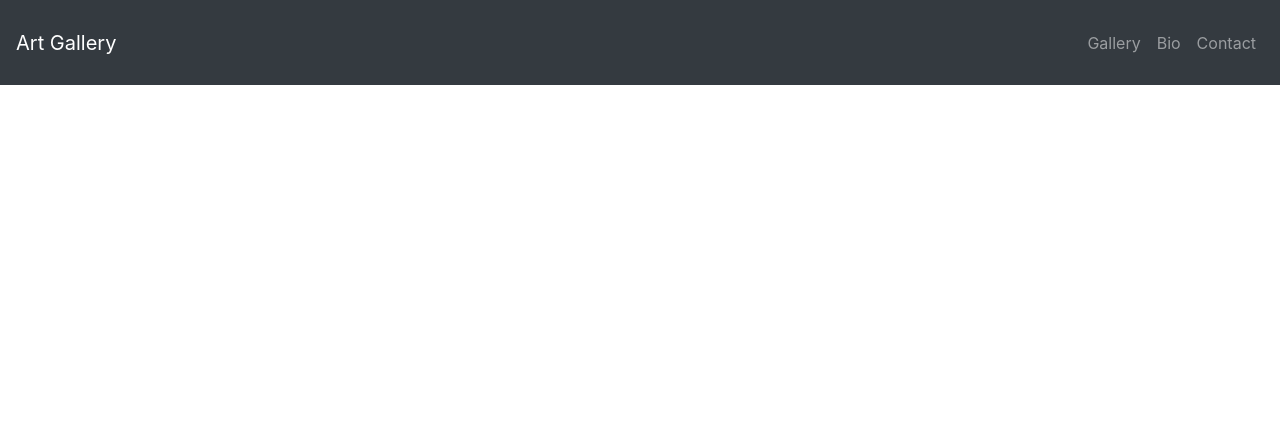
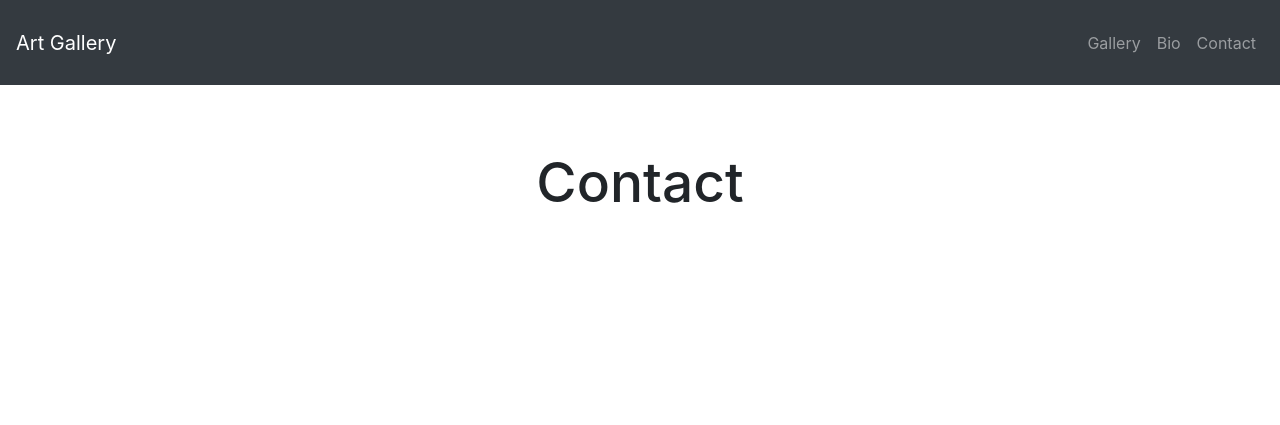
Before and after one commit to KDAtkins/art-gallery, a PHP site: page /contact.php in a window 1280 px wide. Shown: the top 425 px of the page. Run offline with PHP 8.4, Linux system fonts and the light colour scheme; some libraries are stand-ins or nearby versions.

Commit message:
made minor changes to contact.php

```diff
--- a/public_html/contact.php
+++ b/public_html/contact.php
@@ -1,5 +1,5 @@
 <!DOCTYPE html>
-<html lang="en">
+<html lang="en" id="contact-page">
 	<head>
 		<!-- Required meta tags -->
 		<meta charset="utf-8">
@@ -46,11 +46,13 @@
 
 		<!-- Begin Page Content -->
 		<main class="container">
-
+			<div class="row" id="contact">
+				<h1 class="col-sm contact-head">Contact</h1>
+			</div>
 		</main>
 
 		<!-- Footer -->
-		<footer class="footer fixed-bottom">
+		<footer class="footer">
 			<div class="container">
 				<a href="#"><i class="fab fa-instagram fa-2x"></i></a>
 				<a href="#"><i class="fab fa-facebook fa-2x"></i></a>
```
